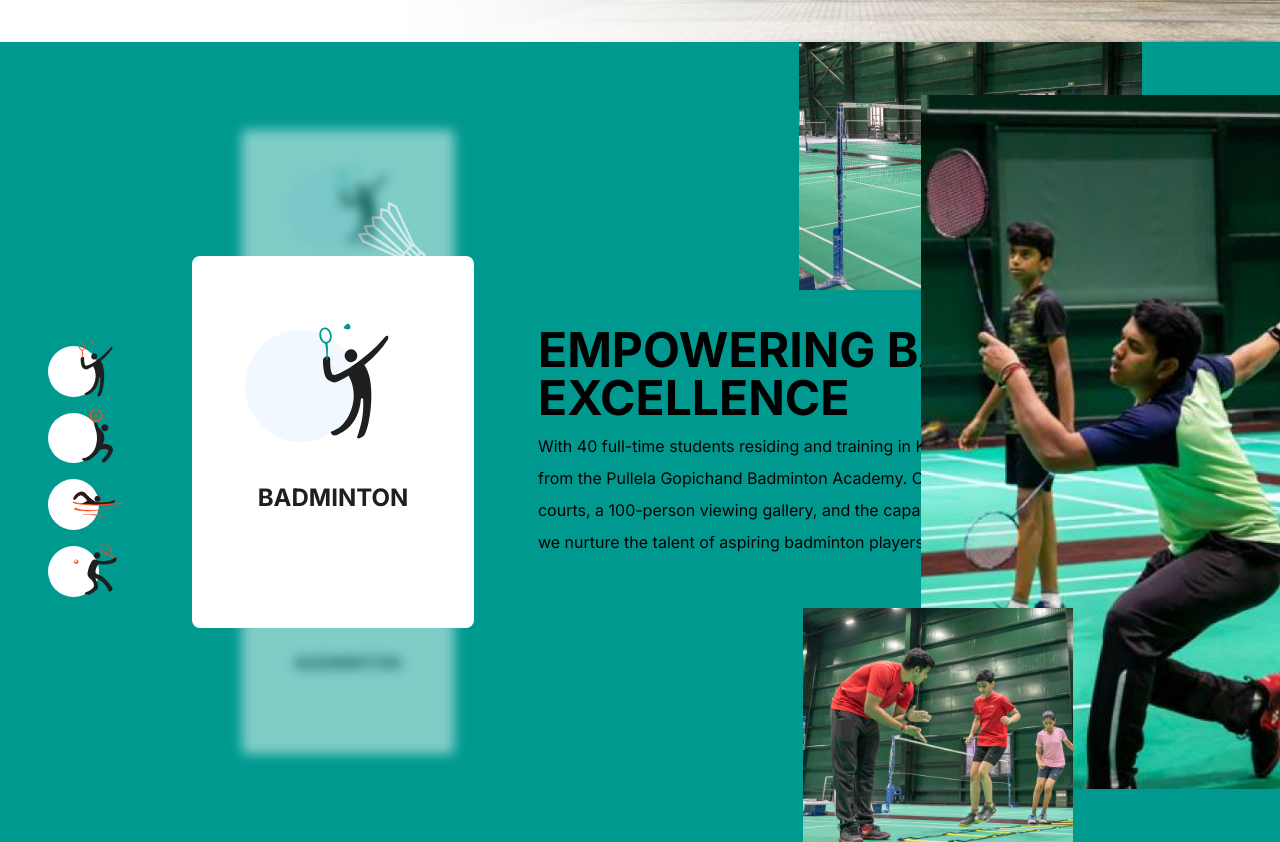
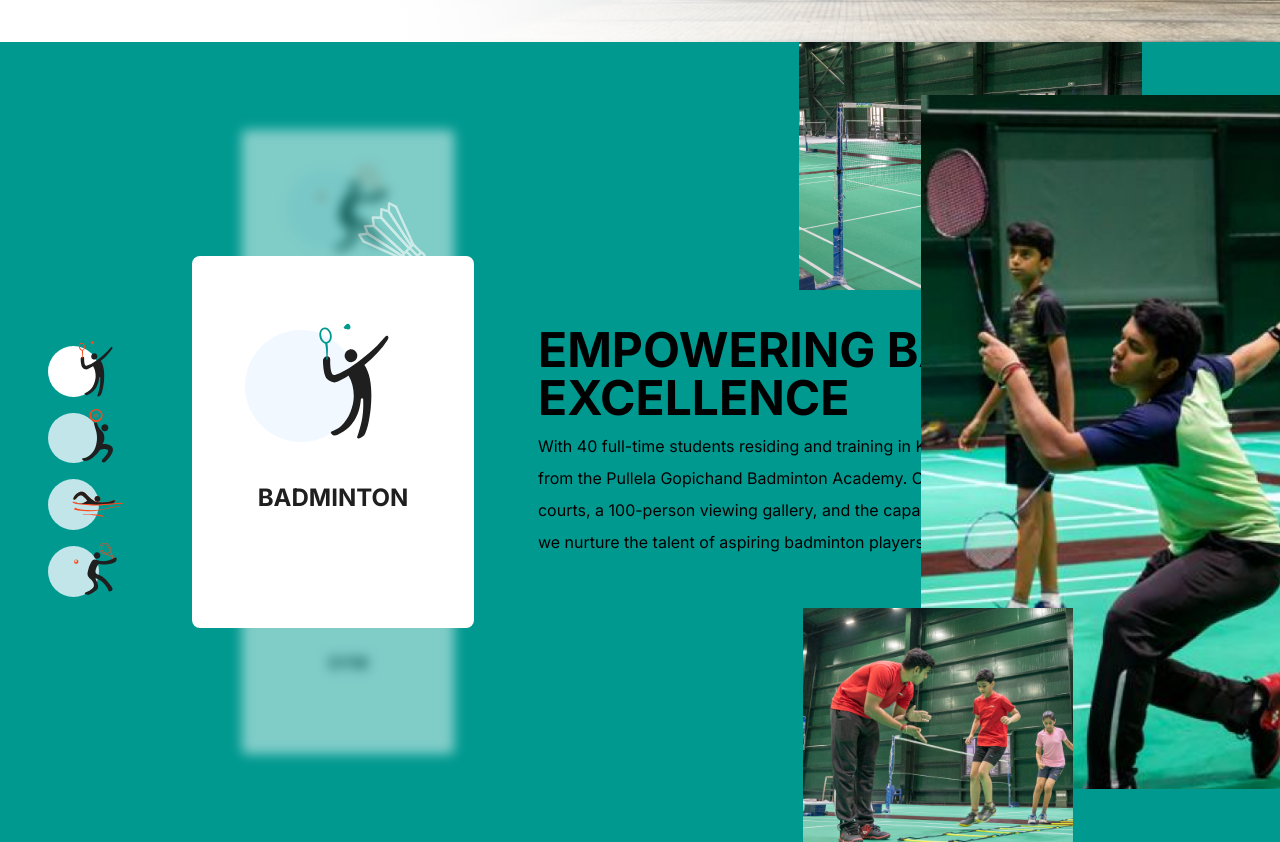
Before and after one commit to nayan-bagale/next-homepage, a Next.js app: page / in a window 1280 px wide. Shown: the part 758-1600 px from the top of the page. Built offline with nearby package versions, Linux system fonts and the light colour scheme.

Commit message:
git push

```diff
--- a/components/Sports/Template.js
+++ b/components/Sports/Template.js
@@ -1,16 +1,16 @@
 import Image from "next/image";
 
-function Template({ data }) {
+function Template({ data, all_data }) {
   return (
     <div className=" ml-32 flex items-center min-h-screen relative">
       {/* Middle Cards */}
       <div className=" z-20 w-[304px] h-[371.56px] bg-white rounded-[8px] mx-16 flex flex-col items-center justify-center">
         <div className=" left-[-2rem] top-[-2.5rem] relative bg-[#F1F8FF] rounded-full w-[112.59px] h-[112.59px]">
           <Image
-            src={data.svg1}
-            width={data.svg1_width}
+            src={data.svg[1].img}
+            width={data.svg[1].width}
             height={115.56}
-            className={" absolute " + data.svg1_pos}
+            className={" absolute " + data.svg[1].position}
             alt="svg"
           />
         </div>
@@ -27,14 +27,14 @@ function Template({ data }) {
 
       {/* Two flooted SVGs */}
       <Image
-        src={data.svg2}
+        src={data.svg[2].img}
         width={69.0}
         height={69.0}
         className=" absolute top-[20%] left-[20%] w-auto h-auto "
         alt="svg1"
       />
       <Image
-        src={data.svg2}
+        src={data.svg[2].img}
         width={69.0}
         height={69.0}
         className=" absolute bottom-[28%] right-[23%] w-auto h-auto -scale-x-100"
@@ -44,21 +44,21 @@ function Template({ data }) {
 
       {/* Sports Images */}
       <Image
-        src={data.img1}
+        src={data.img[1]}
         width={343}
         height={248}
         className=" absolute top-0 right-[12%]"
         alt="img1"
       />
       <Image
-        src={data.img2}
+        src={data.img[2]}
         width={359}
         height={753}
         className=" absolute right-0 z-10"
         alt="img2"
       />
       <Image
-        src={data.img3}
+        src={data.img[3]}
         width={270}
         height={250}
         className=" absolute bottom-0 right-[18%] z-20"
@@ -67,30 +67,40 @@ function Template({ data }) {
       {/* End Sports Images */}
 
       {/* Two blur cards flooting up & down */}
+      <div className=" z-10 top-[2rem] left-1 absolute scale-[.70] opacity-50 blur w-[304px] h-[371.56px] bg-white rounded-[8px] mx-16 flex flex-col items-center justify-center">
+        <div className=" left-[-2rem] top-[-3.5rem] relative bg-[#F1F8FF] rounded-full w-[112.59px] h-[112.59px]">
+          <Image
+            src={all_data[data.blur_cards.up].svg[1].img}
+            width={all_data[data.blur_cards.up].svg[1].width}
+            height={115.56}
+            className={
+              " absolute " + all_data[data.blur_cards.up].svg[1].position
+            }
+            alt="blur img"
+          />
+        </div>
+        <div className=" text-[#1F1F1F] font-bold text-2xl">
+          {all_data[data.blur_cards.up].h2}
+        </div>
+      </div>
+
       <div className=" z-10 bottom-[2rem] left-1 absolute scale-[.70] opacity-50 blur w-[304px] h-[371.56px] bg-white rounded-[8px] mx-16 flex flex-col items-center justify-center">
         <div className=" left-[-2rem] top-[-3.5rem] relative bg-[#F1F8FF] rounded-full w-[112.59px] h-[112.59px]">
           <Image
-            src={"/badminton-small.svg"}
-            width={70.06}
+            src={all_data[data.blur_cards.down].svg[1].img}
+            width={all_data[data.blur_cards.down].svg[1].width}
             height={115.56}
-            className=" absolute right-[-2rem] top-[-0.4rem]"
+            className={
+              " absolute " + all_data[data.blur_cards.down].svg[1].position
+            }
             alt="blur img"
           />
         </div>
-        <div className=" text-[#1F1F1F] font-bold text-2xl">BADMINTON</div>
+        <div className=" text-[#1F1F1F] font-bold text-2xl">
+          {all_data[data.blur_cards.down].h2}
+        </div>
       </div>
-      <div className=" z-10 top-[2rem] left-1 absolute scale-[.70] opacity-50 blur w-[304px] h-[371.56px] bg-white rounded-[8px] mx-16 flex flex-col items-center justify-center">
-        <div className=" left-[-2rem] top-[-3.5rem] relative bg-[#F1F8FF] rounded-full w-[112.59px] h-[112.59px]">
-          <Image
-            src={"/badminton-small.svg"}
-            width={70.06}
-            height={115.56}
-            className=" absolute right-[-2rem] top-[-0.4rem]"
-            alt="blur img"
-          />
-        </div>
-        <div className=" text-[#1F1F1F] font-bold text-2xl">BADMINTON</div>
-      </div>
+
       {/* End */}
     </div>
   );
--- a/components/Sports/page.js
+++ b/components/Sports/page.js
@@ -12,53 +12,101 @@ function Page() {
       color: "#009990",
       h1: "EMPOWERING BADMINTON EXCELLENCE",
       p: `With 40 full-time students residing and training in Kanha, they will receive top-notch coaching from the Pullela Gopichand Badminton Academy. Our international-quality facility boasts 14 courts, a 100-person viewing gallery, and the capacity to host tournaments at all levels. Join us as we nurture the talent of aspiring badminton players.`,
-      img1: "/badminton-img1.jpg",
-      img2: "/badminton-img2.jpg",
-      img3: "/badminton-img3.jpg",
-      svg1: "/badminton-small.svg",
-      svg1_width: 70.06,
-      svg1_pos: "right-[-2rem] top-[-0.4rem]",
       h2: "BADMINTON",
-      svg2: "/shuttel.svg",
+      img: {
+        1: "/badminton-img1.jpg",
+        2: "/badminton-img2.jpg",
+        3: "/badminton-img3.jpg",
+      },
+      svg: {
+        1: {
+          img: "/badminton-small.svg",
+          width: 70.06,
+          position: "right-[-2rem] top-[-0.4rem]",
+        },
+        2: {
+          img: "/shuttel.svg",
+        },
+      },
+      blur_cards: {
+        up: "squash",
+        down: "gym",
+      },
     },
     gym: {
       color: "#474747",
       h1: "FITNESS OASIS AWAITS",
       p: `We have a fully equipped gym where you can begin or continue your fitness journey. There are numerous benefits to joining a gym and incorporating regular exercise into your routine. Overall, the benefits of joining a gym go beyond physical health and can positively impact mental and emotional wellbeing as well`,
-      img1: "/gym-img1.jpg",
-      img2: "/gym-img2.jpg",
-      img3: "/gym-img3.jpg",
-      svg1: "/gym-small.svg",
-      svg1_width: 70.06,
-      svg1_pos: "right-[-2rem] top-[-0.4rem]",
       h2: "GYM",
-      svg2: "/dumbell.svg",
+      img: {
+        1: "/gym-img1.jpg",
+        2: "/gym-img2.jpg",
+        3: "/gym-img3.jpg",
+      },
+      svg: {
+        1: {
+          img: "/gym-small.svg",
+          width: 70.06,
+          position: "right-[-2rem] top-[-0.4rem]",
+        },
+        2: {
+          img: "/dumbell.svg",
+        },
+      },
+      blur_cards: {
+        up: "badminton",
+        down: "swimming",
+      },
     },
     swimming: {
       color: "#0479CE",
       h1: "SPLASH INTO WELLNESS",
       p: `Dive into the world of swimming, a beloved water-based activity that offers a full-body workout through arm and leg movements. Whether for leisure or competition, swimming engages muscles throughout the body, providing a low-impact exercise option. Our facility boasts a semi-heated indoor swimming pool with 25 meters and 5 lanes, perfect for leisurely swims or learn-to-swim programs. Additionally, it serves as an excellent venue for athlete warm-ups, cool-downs, and rehabilitation exercises. Jump in and make a splash!`,
-      img1: "/swim-img1.jpg",
-      img2: "/swim-img2.jpg",
-      img3: "/swim-img3.jpg",
-      svg1: "/swim-small.svg",
-      svg1_width: 100.06,
-      svg1_pos: "right-[-2.5rem] top-[2rem]",
       h2: "SWIMMING",
-      svg2: "/poolh.svg",
+      img: {
+        1: "/swim-img1.jpg",
+        2: "/swim-img2.jpg",
+        3: "/swim-img3.jpg",
+      },
+      svg: {
+        1: {
+          img: "/swim-small.svg",
+          width: 100.06,
+          position: "right-[-2.5rem] top-[2rem]",
+        },
+        2: {
+          img: "/poolh.svg",
+        },
+      },
+      blur_cards: {
+        up: "gym",
+        down: "squash",
+      },
     },
     squash: {
       color: "#FB491D",
       h1: "MASTER THE SQUASH",
       p: `Squash is a popular racquet sport that is played by two or four players in a four-walled court with a small, hollow rubber ball. The objective of the game is to hit the ball against the front wall, making it difficult for the opponent to return the ball. Three international-standard wooden courts Capable of hosting state and national tournaments A viewing gallery with seating for 50 persons`,
-      img1: "/squash-img1.jpg",
-      img2: "/squash-img2.jpg",
-      img3: "/squash-img3.jpg",
-      svg1: "/squash-small.svg",
-      svg1_width: 100.06,
-      svg1_pos: "right-[-2rem] top-[-0.4rem]",
       h2: "SQUASH",
-      svg2: "/squash-mini.svg",
+      img: {
+        1: "/squash-img1.jpg",
+        2: "/squash-img2.jpg",
+        3: "/squash-img3.jpg",
+      },
+      svg: {
+        1: {
+          img: "/squash-small.svg",
+          width: 100.06,
+          position: "right-[-2rem] top-[-0.4rem]",
+        },
+        2: {
+          img: "/squash-mini.svg",
+        },
+      },
+      blur_cards: {
+        up: "swimming",
+        down: "badminton",
+      },
     },
   };
 
@@ -69,7 +117,10 @@ function Page() {
     >
       <div className=" absolute top-[38%]">
         <div
-          className=" relative bg-white w-[50.63px] h-[50.63px] rounded-full mb-4 ml-12 cursor-pointer"
+          className=" relative w-[50.63px] h-[50.63px] rounded-full mb-4 ml-12 cursor-pointer "
+          style={{
+            backgroundColor: select !== "badminton" ? "#c1e5e9" : "#FFFFFF",
+          }}
           onClick={() => setSelect("badminton")}
         >
           <Image
@@ -81,7 +132,10 @@ function Page() {
           />
         </div>
         <div
-          className=" relative bg-white w-[50.63px] h-[50.63px] rounded-full mb-4 ml-12 cursor-pointer"
+          className=" relative w-[50.63px] h-[50.63px] rounded-full mb-4 ml-12 cursor-pointer "
+          style={{
+            backgroundColor: select !== "gym" ? "#c1e5e9" : "#FFFFFF",
+          }}
           onClick={() => setSelect("gym")}
         >
           <Image
@@ -93,7 +147,10 @@ function Page() {
           />
         </div>
         <div
-          className=" relative bg-white w-[50.63px] h-[50.63px] rounded-full mb-4 ml-12 cursor-pointer"
+          className=" relative w-[50.63px] h-[50.63px] rounded-full mb-4 ml-12 cursor-pointer "
+          style={{
+            backgroundColor: select !== "swimming" ? "#c1e5e9" : "#FFFFFF",
+          }}
           onClick={() => setSelect("swimming")}
         >
           <Image
@@ -105,7 +162,10 @@ function Page() {
           />
         </div>
         <div
-          className=" relative bg-white w-[50.63px] h-[50.63px] rounded-full mb-4 ml-12 cursor-pointer"
+          className=" relative w-[50.63px] h-[50.63px] rounded-full mb-4 ml-12 cursor-pointer "
+          style={{
+            backgroundColor: select !== "squash" ? "#c1e5e9" : "#FFFFFF",
+          }}
           onClick={() => setSelect("squash")}
         >
           <Image
@@ -117,7 +177,7 @@ function Page() {
           />
         </div>
       </div>
-      <Template data={data[select]} />
+      <Template data={data[select]} all_data={data} />
     </section>
   );
 }
```
